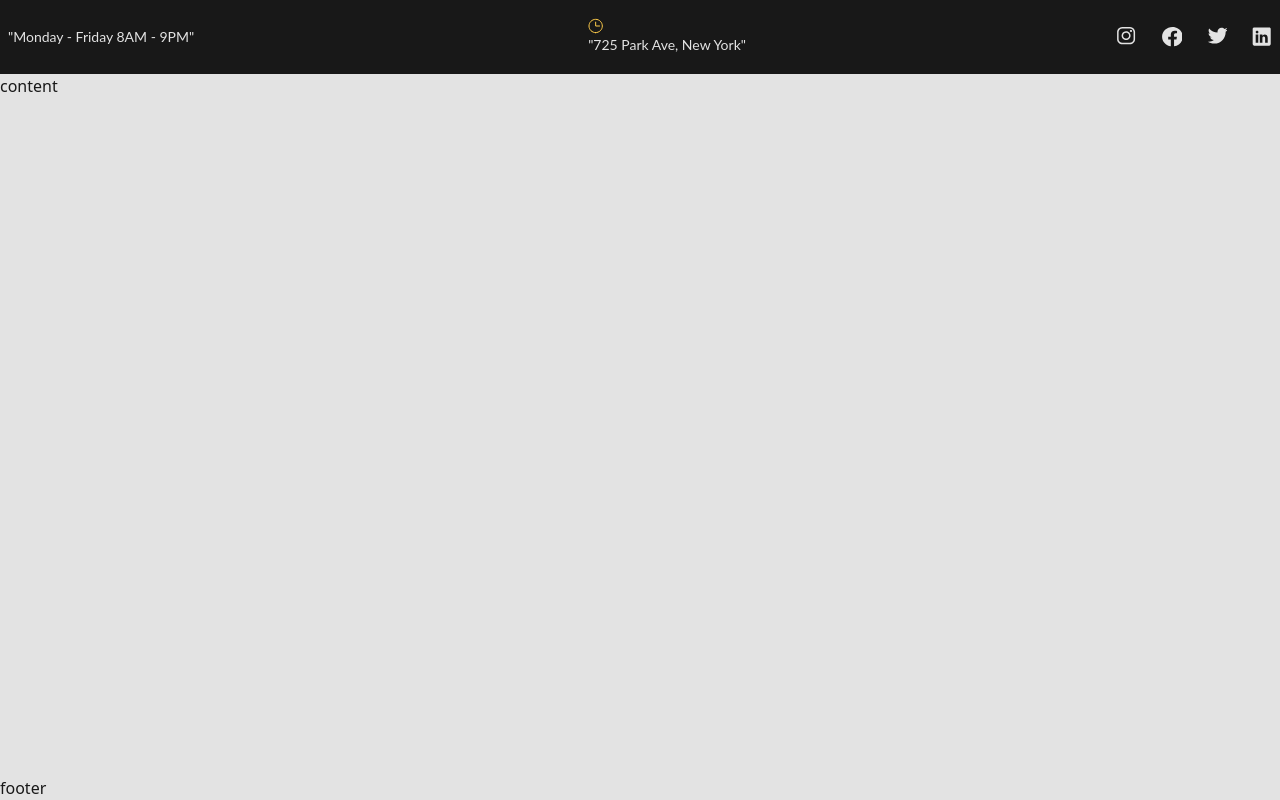
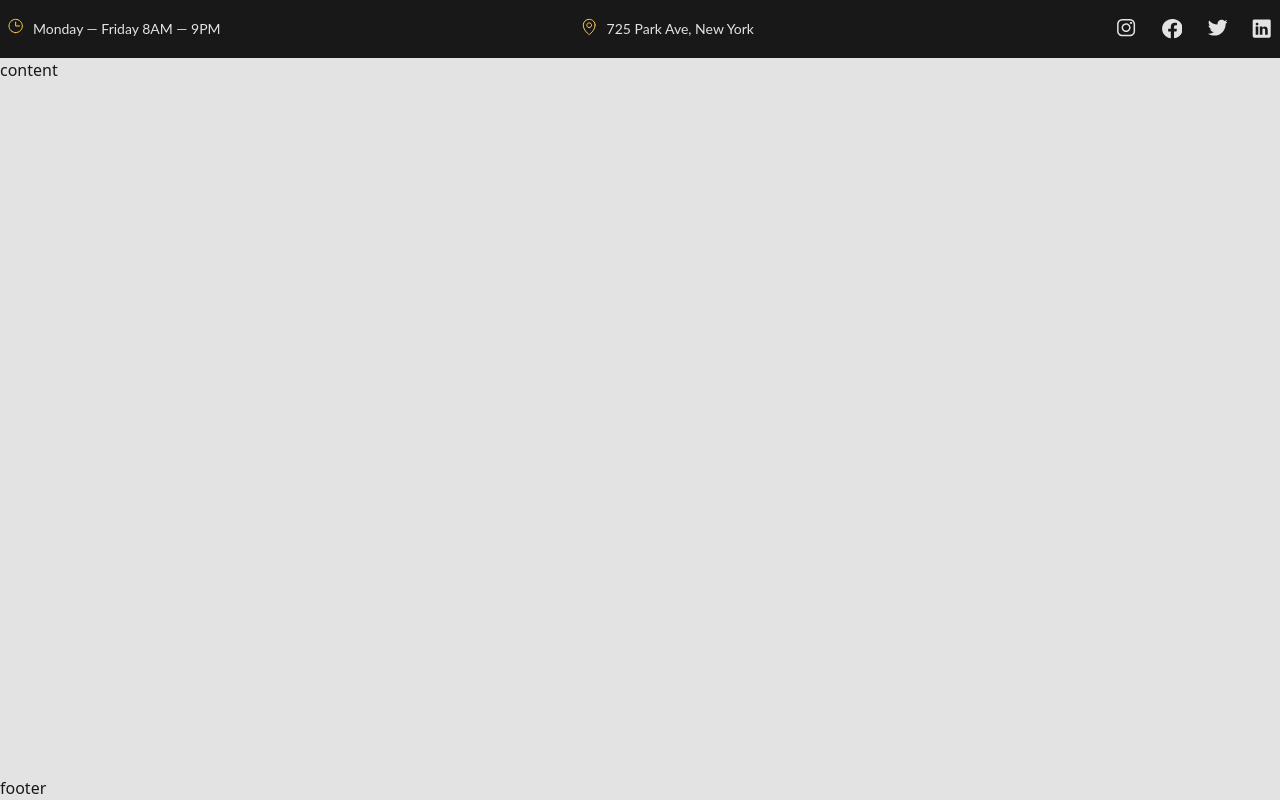
Before and after one commit to heyesha/frontend-project, a website built with Vite: page index.html in a window 1280 px wide. Built offline with nearby package versions, Linux system fonts and the light colour scheme.

Commit message:
Сделана верхняя часть header'a

```diff
--- a/index.html
+++ b/index.html
@@ -23,16 +23,22 @@
       <header class="page__header">
         <div class="header__top">
           <div class="header__container container">
-            <span class="header__timer t-14">
-              "Monday&nbsp;- Friday 8AM&nbsp;- 9PM"
-            </span>
-            <a href="#" class="header__link-geo link_reset t-14">
-              <svg width="15" height="16" viewBox="0 0 15 16" fill="none" xmlns="http://www.w3.org/2000/svg">
+            <a href="#" class="header__time t-14">
+              <svg class="header__svg" width="15" height="16" viewBox="0 0 15 16" fill="none" xmlns="http://www.w3.org/2000/svg">
                 <path d="M7.65646 14.6567C11.3327 14.6567 14.3129 11.6765 14.3129 8.00021C14.3129 4.32395 11.3327 1.34375 7.65646 1.34375C3.9802 1.34375 1 4.32395 1 8.00021C1 11.6765 3.9802 14.6567 7.65646 14.6567Z" stroke="#FFCC4A" stroke-linecap="round" stroke-linejoin="round" />
                 <path d="M7.65625 4.11719V8.00012H11.5392" stroke="#FFCC4A" stroke-linecap="round" stroke-linejoin="round" />
               </svg>
-              "725 Park Ave, New York"
+              Monday&nbsp;— Friday 8AM&nbsp;— 9PM
             </a>
+
+            <a href="#" class="header__link-geo link_reset t-14">
+              <svg class="header__svg" width="14" height="18" viewBox="0 0 14 18" fill="none" xmlns="http://www.w3.org/2000/svg">
+                <path d="M7.20425 9.58868C8.50577 9.58868 9.56085 8.5336 9.56085 7.23209C9.56085 5.93057 8.50577 4.87549 7.20425 4.87549C5.90274 4.87549 4.84766 5.93057 4.84766 7.23209C4.84766 8.5336 5.90274 9.58868 7.20425 9.58868Z" stroke="#FFCC4A" stroke-linecap="round" stroke-linejoin="round" />
+                <path d="M13.0955 7.23231C13.0955 12.5347 7.20399 16.6587 7.20399 16.6587C7.20399 16.6587 1.3125 12.5347 1.3125 7.23231C1.3125 5.66979 1.93321 4.17127 3.03808 3.0664C4.14295 1.96153 5.64147 1.34082 7.20399 1.34082C8.76652 1.34082 10.265 1.96153 11.3699 3.0664C12.4748 4.17127 13.0955 5.66979 13.0955 7.23231V7.23231Z" stroke="#FFCC4A" stroke-linecap="round" stroke-linejoin="round" />
+              </svg>
+              725 Park Ave, New York
+            </a>
+
             <ul class="social list-reset d-flex header__social">
               <li class="social__item">
                 <a href="#" class="social_link link_reset t-14" aria-label="Go to website">
--- a/src/styles/components/container.css
+++ b/src/styles/components/container.css
@@ -29,6 +29,6 @@
 
 @media (--xl-viewport) {
   .container {
-    max-width: 1312px;
+    max-width: 1220px;
   }
 }
--- a/src/styles/components/header.css
+++ b/src/styles/components/header.css
@@ -22,13 +22,9 @@
     padding-left: 25px;
 }
 
-.header__time::after {
-    content: url(../img/time.svg);
+.header__svg {
     position: absolute;
     left: 0;
-    top: 3px;
-    width: 13px;
-    height: 13px;
 }
 
 .header__link-geo {
```
